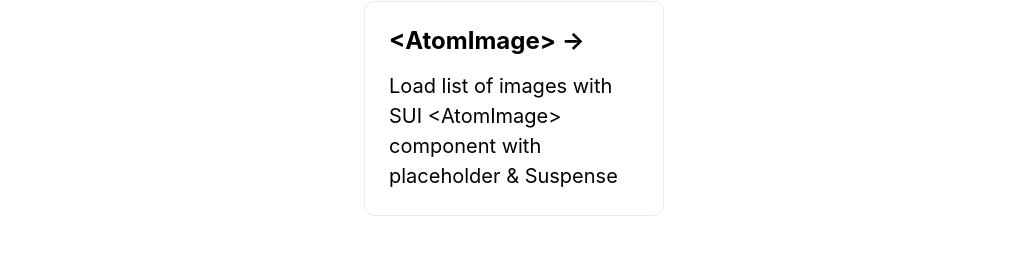
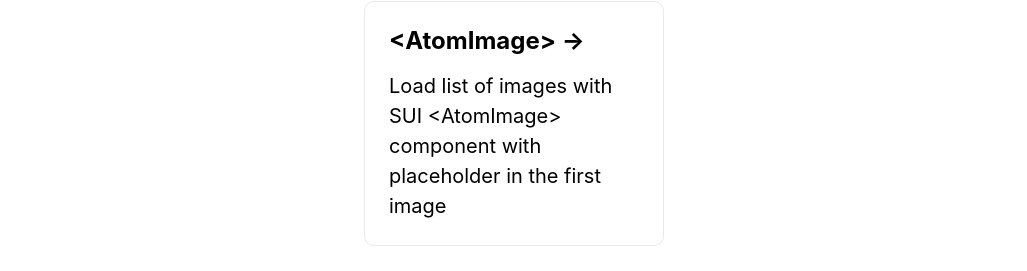
Before and after one commit to nucliweb/lcp-image-benchmark, a Next.js app: page / in a window 1280 px wide. Shown: the part 432-703 px from the top of the page, without its empty margins (126-1153 px from the left). Built offline with nearby package versions, Linux system fonts and the light colour scheme.

Commit message:
Change suspense to first image approach

```diff
--- a/pages/index.js
+++ b/pages/index.js
@@ -36,12 +36,12 @@ export default function Home() {
               </p>
             </a>
           </Link>
-          <Link href="/atom-image-placeholder-suspense">
+          <Link href="/atom-image-placeholder-first-image">
             <a className={styles.card}>
               <h2>&lt;AtomImage&gt; &rarr;</h2>
               <p>
                 Load list of images with SUI &lt;AtomImage&gt; component with
-                placeholder & Suspense
+                placeholder in the first image
               </p>
             </a>
           </Link>
```
Also changed, not shown: pages/atom-image-placeholder-first-image.js (renamed from pages/atom-image-placeholder-suspense.js, +2 -9 lines).
